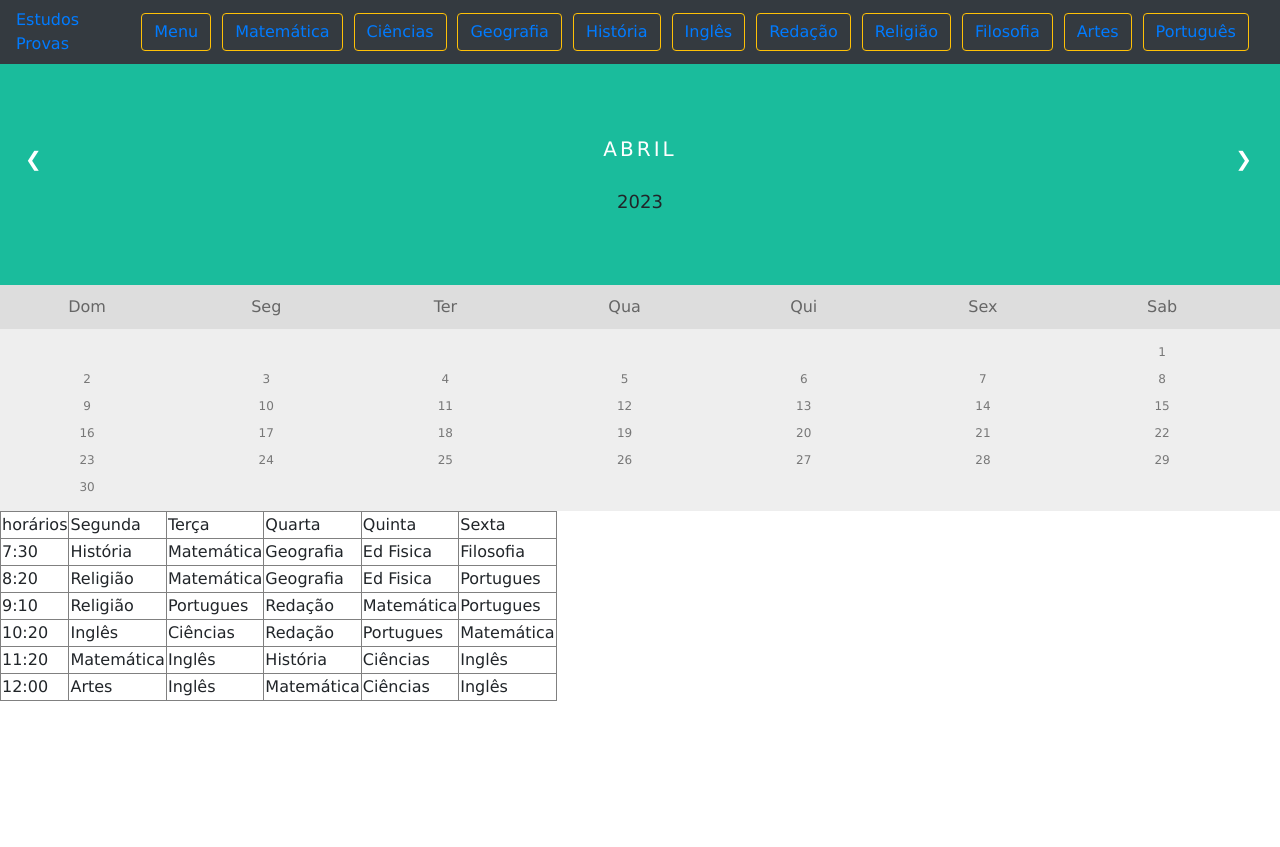
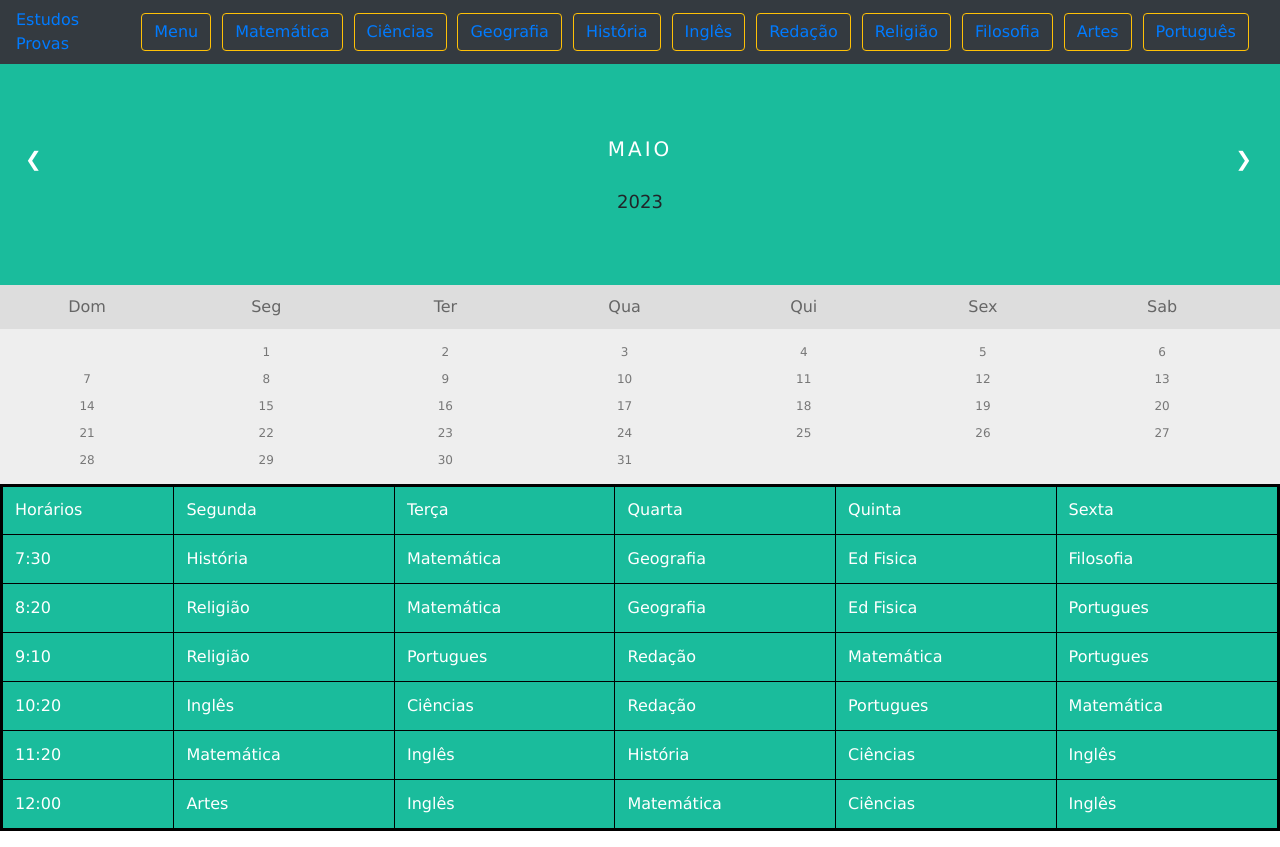
Before and after one commit to GabrielFontanaJunges/GabrielFontanaJunges.github.io, a plain HTML site: page index.html in a window 1280 px wide. Before the commit the page ends 800 px from the top, so only its background shows below. Drawn offline with nearby package versions, Linux system fonts and the light colour scheme.

Commit message:
Add files via upload

```diff
--- a/index.html
+++ b/index.html
@@ -31,7 +31,7 @@
         <ul>
           <li class="prev">&#10094;</li>
           <li class="next">&#10095;</li>
-          <li>Abril</li><br><span style="font-size:18px">2023</span></li>
+          <li>Maio</li><br><span style="font-size:18px">2023</span></li>
         </ul>
       </div>
 
@@ -46,11 +46,6 @@
       </ul>
 
       <ul class="days">
-        <li></li>
-        <li></li>
-        <li></li>
-        <li></li>
-        <li></li>
         <li></li>
         <li>1</li>
         <li>2</li>
@@ -82,11 +77,13 @@
         <li>28</li>
         <li>29</li>
         <li>30</li>
+        <li>31</li>
       </ul>
 
-      <table border="1">
+      <table class="table">
         <tr>
-          <td>horários</td>
+        <tr>
+          <td>Horários</td>
           <td>Segunda</td>
           <td>Terça</td>
           <td>Quarta</td>
--- a/style.css
+++ b/style.css
@@ -74,3 +74,13 @@ body {
   background: #1abc42;
   color: white !important
 }
+
+.table {
+  background-color: #1abc9c;
+  border: 3px solid black;
+  color: white;
+}
+
+.table td {
+  border: 1px solid black;
+}
```
